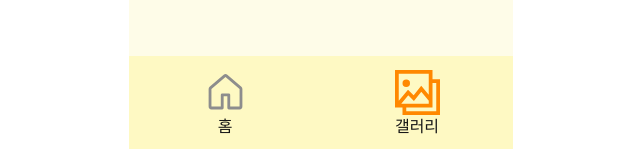
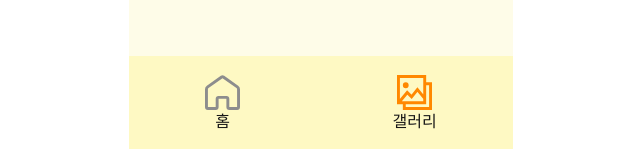
Before and after one commit to biyamn/polaroid, a Next.js app: page /gallery in a window 1280 px wide. Shown: the part 648-797 px from the top of the page, without its empty margins (319-959 px from the left). Built offline with nearby package versions, Linux system fonts and the light colour scheme; a web font is replaced by a local one.

Commit message:
feat: 홈 아이콘 변경

```diff
--- a/src/app/components/BottomNavigation.tsx
+++ b/src/app/components/BottomNavigation.tsx
@@ -2,7 +2,7 @@
 
 import Link from 'next/link';
 import { usePathname } from 'next/navigation';
-import { GoHome } from 'react-icons/go';
+import { GrHomeRounded } from 'react-icons/gr';
 import { GrGallery } from 'react-icons/gr';
 
 type NavItemProps = {
@@ -23,7 +23,7 @@ const getNavItemStatus = (pathname: string, href: string) => {
 };
 
 const NAV_ITEMS = [
-  { href: '/home', Icon: GoHome, text: '홈' },
+  { href: '/home', Icon: GrHomeRounded, text: '홈' },
   { href: '/gallery', Icon: GrGallery, text: '갤러리' },
 ];
 
@@ -34,7 +34,7 @@ const NavItem = ({ href, Icon, text }: NavItemProps) => {
   return (
     <Link href={href}>
       <div className="flex flex-col items-center cursor-pointer">
-        <Icon color={color} style={{ width: '45px', height: '45px' }} />
+        <Icon color={color} style={{ width: '35px', height: '35px' }} />
         <div className={`text-[${color}]`}>{text}</div>
       </div>
     </Link>
```
